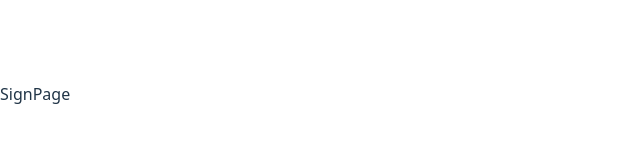
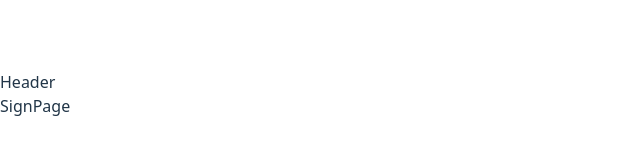
Before and after one commit to Vedant-H/wap, a React (Vite) app in the folder front/: page /signin in a window 1280 px wide. Shown: the part 306-460 px from the top of the page, without its empty margins (0-640 px from the left). Built offline with nearby package versions, Linux system fonts and the light colour scheme.

Commit message:
added header

```diff
--- a/front/src/App.jsx
+++ b/front/src/App.jsx
@@ -4,11 +4,13 @@
 import HomePage from "./pages/HomePage";
 import LoginPage from "./pages/LoginPage";
 import SignPage from "./pages/SignPage";
+import Header from "./components/Header";
 
 function App() {
 
   return (
     <>
+    <Header/>
   <BrowserRouter>
     <Routes>
       <Route path="/" element={<HomePage/>} />
--- /dev/null
+++ b/front/src/components/Header.jsx
@@ -0,0 +1,9 @@
+import React from 'react'
+
+const Header = () => {
+  return (
+    <div>Header</div>
+  )
+}
+
+export default Header
```
